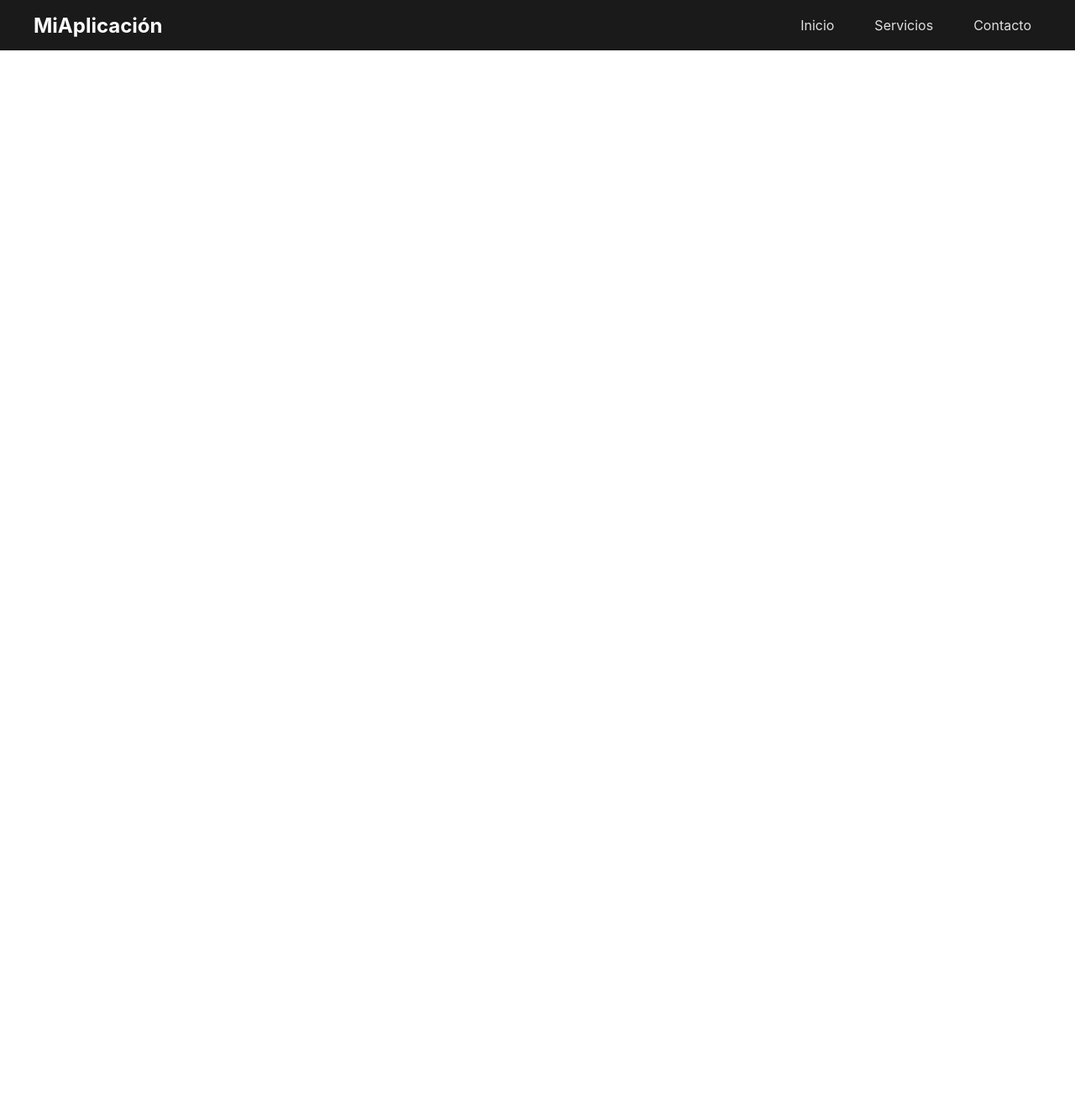
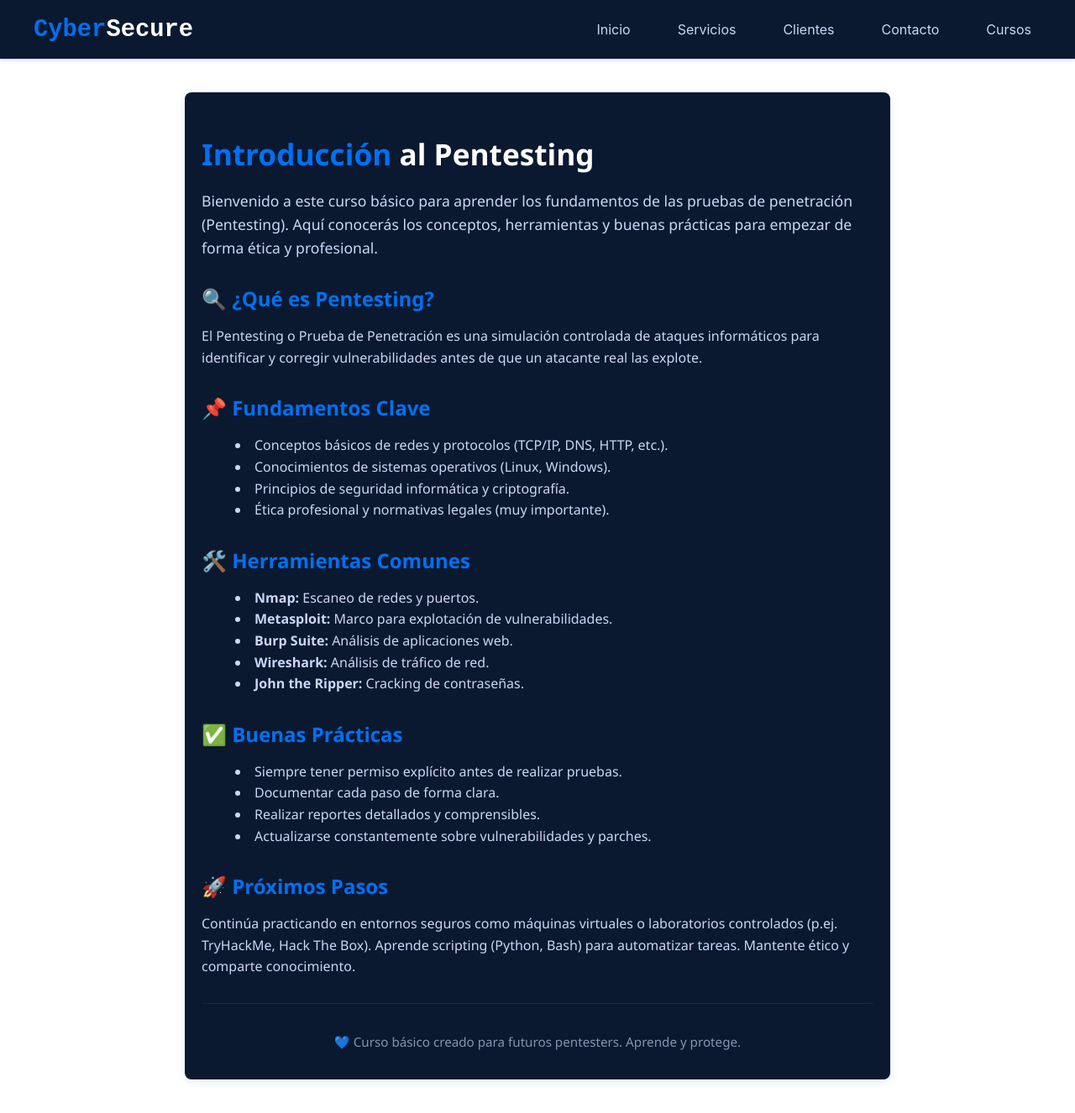
Before and after one commit to Victor-AGSP/cyber, a React (Create React App) app: page /pentesting in a window 1280 px wide. Shown: the whole page at 84% size. Before the commit the page ends 800 px from the top, so only its background shows below. Built offline with nearby package versions, Linux system fonts and the light colour scheme.

Commit message:
Actualización Base

```diff
--- a/package.json
+++ b/package.json
@@ -11,6 +11,7 @@
     "react-dom": "^19.1.0",
     "react-router-dom": "^7.6.0",
     "react-scripts": "5.0.1",
+    "swiper": "^11.2.10",
     "web-vitals": "^2.1.4"
   },
   "scripts": {
--- a/src/App.js
+++ b/src/App.js
@@ -4,6 +4,7 @@ import Inicio from './components/inicio';
 import Menu from './components/menu';
 import Servicios from './components/services';
 import Contacto from './components/contacts';
+import CursoPentesting from './components/curses/cursopentesting';
 
 function App() {
   return (
@@ -13,6 +14,7 @@ function App() {
         <Route path="/" element={<Inicio />} />
         <Route path="/servicios" element={<Servicios />} />
         <Route path="/contacto" element={<Contacto />} />
+        <Route path="/pentesting" element={<CursoPentesting />} />
       </Routes>
     </Router>
   );
--- /dev/null
+++ b/src/components/carrusel.jsx
@@ -0,0 +1,47 @@
+import React from 'react';
+import { Swiper, SwiperSlide } from 'swiper/react';
+import { Navigation, Pagination, Autoplay } from 'swiper/modules';
+import 'swiper/css';
+import 'swiper/css/navigation';
+import 'swiper/css/pagination';
+import '../styles/carrusel.css';
+
+const logos = [
+  { src: 'https://upload.wikimedia.org/wikipedia/commons/3/35/Tux.svg', alt: 'Linux' },
+  { src: 'https://upload.wikimedia.org/wikipedia/commons/2/2d/Metasploit_logo.png', alt: 'Metasploit' },
+  { src: 'https://upload.wikimedia.org/wikipedia/commons/3/3b/Logo_Wireshark.png', alt: 'Wireshark' },
+  { src: 'https://upload.wikimedia.org/wikipedia/commons/5/55/Nmap-logo.svg', alt: 'Nmap' },
+  { src: 'https://upload.wikimedia.org/wikipedia/commons/b/bf/Burp_Suite_logo.png', alt: 'Burp Suite' },
+];
+
+function Carrusel() {
+  return (
+    <section className="carrusel">
+      <h2>🔗 Herramientas y Partners</h2>
+      <Swiper
+        modules={[Navigation, Pagination, Autoplay]}
+        spaceBetween={50}
+        slidesPerView={3}
+        navigation
+        pagination={{ clickable: true }}
+        autoplay={{ delay: 2500, disableOnInteraction: false }}
+        loop={true}
+        breakpoints={{
+          320: { slidesPerView: 1 },
+          768: { slidesPerView: 2 },
+          1024: { slidesPerView: 3 },
+        }}
+      >
+        {logos.map((logo, index) => (
+          <SwiperSlide key={index}>
+            <div className="carrusel-item">
+              <img src={logo.src} alt={logo.alt} />
+            </div>
+          </SwiperSlide>
+        ))}
+      </Swiper>
+    </section>
+  );
+}
+
+export default Carrusel;
--- /dev/null
+++ b/src/components/curses/cursopentesting.jsx
@@ -0,0 +1,71 @@
+import React from 'react';
+import '../../styles/curses/cursopentesting.css';
+
+function CursoPentesting() {
+  return (
+    <section className="curso-container">
+      <h1 className="curso-title">
+        <span className="accent">Introducción</span> al Pentesting
+      </h1>
+
+      <p className="curso-description">
+        Bienvenido a este curso básico para aprender los fundamentos de las pruebas de penetración (Pentesting).
+        Aquí conocerás los conceptos, herramientas y buenas prácticas para empezar de forma ética y profesional.
+      </p>
+
+      <div className="curso-section">
+        <h2>🔍 ¿Qué es Pentesting?</h2>
+        <p>
+          El Pentesting o Prueba de Penetración es una simulación controlada de ataques informáticos para
+          identificar y corregir vulnerabilidades antes de que un atacante real las explote.
+        </p>
+      </div>
+
+      <div className="curso-section">
+        <h2>📌 Fundamentos Clave</h2>
+        <ul>
+          <li>Conceptos básicos de redes y protocolos (TCP/IP, DNS, HTTP, etc.).</li>
+          <li>Conocimientos de sistemas operativos (Linux, Windows).</li>
+          <li>Principios de seguridad informática y criptografía.</li>
+          <li>Ética profesional y normativas legales (muy importante).</li>
+        </ul>
+      </div>
+
+      <div className="curso-section">
+        <h2>🛠️ Herramientas Comunes</h2>
+        <ul>
+          <li><strong>Nmap:</strong> Escaneo de redes y puertos.</li>
+          <li><strong>Metasploit:</strong> Marco para explotación de vulnerabilidades.</li>
+          <li><strong>Burp Suite:</strong> Análisis de aplicaciones web.</li>
+          <li><strong>Wireshark:</strong> Análisis de tráfico de red.</li>
+          <li><strong>John the Ripper:</strong> Cracking de contraseñas.</li>
+        </ul>
+      </div>
+
+      <div className="curso-section">
+        <h2>✅ Buenas Prácticas</h2>
+        <ul>
+          <li>Siempre tener permiso explícito antes de realizar pruebas.</li>
+          <li>Documentar cada paso de forma clara.</li>
+          <li>Realizar reportes detallados y comprensibles.</li>
+          <li>Actualizarse constantemente sobre vulnerabilidades y parches.</li>
+        </ul>
+      </div>
+
+      <div className="curso-section">
+        <h2>🚀 Próximos Pasos</h2>
+        <p>
+          Continúa practicando en entornos seguros como máquinas virtuales o laboratorios controlados (p.ej. TryHackMe,
+          Hack The Box). Aprende scripting (Python, Bash) para automatizar tareas. Mantente ético y comparte
+          conocimiento.
+        </p>
+      </div>
+
+      <footer className="curso-footer">
+        <p>💙 Curso básico creado para futuros pentesters. Aprende y protege.</p>
+      </footer>
+    </section>
+  );
+}
+
+export default CursoPentesting;
--- /dev/null
+++ b/src/components/hero.jsx
@@ -0,0 +1,18 @@
+import React from 'react';
+import '../styles/hero.css';
+
+function Hero() {
+  return (
+    <section className="hero">
+      <div className="hero-content">
+        <h1>
+          <span className="accent">CyberShield</span> Security
+        </h1>
+        <p>Tu aliado confiable en pruebas de penetración y protección digital.</p>
+        <button className="hero-button">Contáctanos</button>
+      </div>
+    </section>
+  );
+}
+
+export default Hero;
--- a/src/components/inicio.jsx
+++ b/src/components/inicio.jsx
@@ -1,16 +1,21 @@
 import React from 'react';
+import Hero from './hero';
+import Carrusel from './carrusel';
 import '../styles/inicio.css';
 
 function Inicio() {
   return (
     <div className="inicio-container">
-      <header className="inicio-header">
-        <h1 className="inicio-title">Bienvenido a Mi Aplicación</h1>
-        <p className="inicio-subtitle">
-          Explora las funcionalidades, gestiona tus recursos y mejora tu productividad.
+      <Hero />
+      <section className="inicio-about">
+        <h2>🔒 Nuestra Misión</h2>
+        <p>
+          Protegemos tus activos digitales con pruebas de seguridad, auditorías y consultoría
+          de ciberseguridad de primer nivel. Nuestro equipo combina experiencia y tecnología
+          para blindar tu empresa frente a amenazas reales.
         </p>
-        <button className="inicio-button">Comenzar</button>
-      </header>
+      </section>
+      <Carrusel />
     </div>
   );
 }
--- a/src/components/menu.jsx
+++ b/src/components/menu.jsx
@@ -8,20 +8,34 @@ function Menu() {
   const navItems = [
     { label: 'Inicio', path: '/' },
     { label: 'Servicios', path: '/servicios' },
+    { label: 'Clientes', path: '/clientes' },
     { label: 'Contacto', path: '/contacto' },
+    { label: 'Cursos', path: '/pentesting' },
   ];
 
   return (
     <nav className="menu-nav">
       <div className="menu-container">
-        <div className="menu-logo">MiAplicación</div>
-        <button className="menu-toggle" onClick={() => setIsOpen(!isOpen)}>
-          ☰
+        <div className="menu-logo">
+          <span className="logo-accent">Cyber</span>Secure
+        </div>
+        <button
+          className={`menu-toggle ${isOpen ? 'active' : ''}`}
+          onClick={() => setIsOpen(!isOpen)}
+        >
+          <span></span>
+          <span></span>
+          <span></span>
         </button>
+
         <ul className={`menu-links ${isOpen ? 'active' : ''}`}>
           {navItems.map((item) => (
             <li key={item.label}>
-              <Link className="menu-link" to={item.path} onClick={() => setIsOpen(false)}>
+              <Link
+                className="menu-link"
+                to={item.path}
+                onClick={() => setIsOpen(false)}
+              >
                 {item.label}
               </Link>
             </li>
--- /dev/null
+++ b/src/styles/carrusel.css
@@ -0,0 +1,45 @@
+.carrusel {
+  padding: 60px 20px;
+  background: #0a192f;
+  text-align: center;
+}
+
+.carrusel h2 {
+  font-size: 2rem;
+  color: #0070f3;
+  margin-bottom: 40px;
+}
+
+.carrusel-item {
+  display: flex;
+  align-items: center;
+  justify-content: center;
+  height: 100px;
+}
+
+.carrusel-item img {
+  max-width: 120px;
+  max-height: 80px;
+  filter: brightness(0) invert(1);
+  opacity: 0.8;
+  transition: transform 0.3s ease, opacity 0.3s ease;
+}
+
+.carrusel-item img:hover {
+  transform: scale(1.1);
+  opacity: 1;
+}
+
+/* Swiper overrides para que flechas y bullets combinen */
+.swiper-button-prev,
+.swiper-button-next {
+  color: #0070f3;
+}
+
+.swiper-pagination-bullet {
+  background: #0070f3;
+}
+
+.swiper-pagination-bullet-active {
+  background: #00b7ff;
+}
--- /dev/null
+++ b/src/styles/curses/cursopentesting.css
@@ -0,0 +1,54 @@
+.curso-container {
+  max-width: 800px;
+  margin: 40px auto;
+  padding: 20px;
+  background: #0a192f;
+  color: #ccd6f6;
+  border-radius: 8px;
+  box-shadow: 0 4px 12px rgba(0, 112, 243, 0.1);
+  font-family: 'Segoe UI', Tahoma, Geneva, Verdana, sans-serif;
+}
+
+.curso-title {
+  font-size: 2.2rem;
+  color: #ffffff;
+  margin-bottom: 10px;
+}
+
+.accent {
+  color: #0070f3;
+}
+
+.curso-description {
+  font-size: 1.1rem;
+  margin-bottom: 30px;
+  line-height: 1.6;
+}
+
+.curso-section {
+  margin-bottom: 30px;
+}
+
+.curso-section h2 {
+  font-size: 1.5rem;
+  margin-bottom: 10px;
+  color: #0070f3;
+}
+
+.curso-section p,
+.curso-section ul {
+  font-size: 1rem;
+  line-height: 1.6;
+}
+
+.curso-section ul {
+  list-style: disc inside;
+}
+
+.curso-footer {
+  border-top: 1px solid rgba(0, 112, 243, 0.2);
+  padding-top: 20px;
+  font-size: 0.95rem;
+  text-align: center;
+  color: #8892b0;
+}
--- /dev/null
+++ b/src/styles/hero.css
@@ -0,0 +1,36 @@
+.hero {
+  background: linear-gradient(135deg, #0a192f 0%, #0f2744 100%);
+  color: #ffffff;
+  padding: 120px 20px;
+  text-align: center;
+}
+
+.hero-content h1 {
+  font-size: 3rem;
+  margin-bottom: 20px;
+}
+
+.accent {
+  color: #0070f3;
+}
+
+.hero-content p {
+  font-size: 1.2rem;
+  margin-bottom: 30px;
+  color: #ccd6f6;
+}
+
+.hero-button {
+  background: #0070f3;
+  color: #ffffff;
+  border: none;
+  padding: 12px 32px;
+  font-size: 1rem;
+  border-radius: 4px;
+  cursor: pointer;
+  transition: background 0.3s ease;
+}
+
+.hero-button:hover {
+  background: #005bb5;
+}
--- a/src/styles/inicio.css
+++ b/src/styles/inicio.css
@@ -1,40 +1,24 @@
 .inicio-container {
-    height: 100vh;
-    background: linear-gradient(135deg, #1e1e1e, #3a3a3a);
-    color: white;
-    display: flex;
-    align-items: center;
-    justify-content: center;
-    padding: 0 20px;
-  }
+  background: #0a192f;
+  color: #ccd6f6;
+  font-family: 'Segoe UI', Tahoma, Geneva, Verdana, sans-serif;
+}
 
-  .inicio-header {
-    text-align: center;
-    max-width: 600px;
-  }
+.inicio-about {
+  max-width: 800px;
+  margin: 40px auto;
+  padding: 0 20px;
+  text-align: center;
+}
 
-  .inicio-title {
-    font-size: 3rem;
-    margin-bottom: 20px;
-  }
+.inicio-about h2 {
+  font-size: 2rem;
+  color: #0070f3;
+  margin-bottom: 10px;
+}
 
-  .inicio-subtitle {
-    font-size: 1.2rem;
-    margin-bottom: 30px;
-    color: #ccc;
-  }
-
-  .inicio-button {
-    padding: 12px 24px;
-    font-size: 1rem;
-    background-color: #ff5c5c;
-    border: none;
-    border-radius: 8px;
-    cursor: pointer;
-    transition: background 0.3s ease, transform 0.2s ease;
-  }
-
-  .inicio-button:hover {
-    background-color: #ff3c3c;
-    transform: scale(1.05);
-  }
+.inicio-about p {
+  font-size: 1.1rem;
+  line-height: 1.6;
+  color: #8892b0;
+}
--- a/src/styles/menu.css
+++ b/src/styles/menu.css
@@ -2,36 +2,39 @@
   position: sticky;
   top: 0;
   width: 100%;
-    background-color: #1a1a1a;
+  background-color: #0a192f; /* Azul oscuro */
   z-index: 1000;
-    box-shadow: 0 2px 4px rgba(255, 255, 255, 0.05);
-    height: 60px;
+  box-shadow: 0 2px 4px rgba(0, 112, 243, 0.2);
+  height: 70px;
 }
 
 .menu-container {
   max-width: 1200px;
   margin: 0 auto;
-    padding: 0 16px;
+  padding: 0 20px;
   display: flex;
   justify-content: space-between;
   align-items: center;
   height: 100%;
-    position: relative;
 }
 
 .menu-logo {
   color: #ffffff;
-    font-size: 1.5rem;
+  font-size: 1.8rem;
   font-weight: bold;
+  font-family: 'Courier New', Courier, monospace;
+}
+
+.logo-accent {
+  color: #0070f3; /* Azul brillante */
 }
 
 .menu-links {
   list-style: none;
   display: flex;
-    gap: 24px;
+  gap: 32px;
   margin: 0;
   padding: 0;
-    height: 100%;
   align-items: center;
 }
 
@@ -46,24 +49,33 @@
   padding: 0 12px;
   text-decoration: none;
   font-size: 1rem;
-    color: #e0e0e0;
+  color: #ccd6f6; /* Azul grisáceo claro */
   border-radius: 4px;
-    transition: color 0.3s ease, background 0.3s ease;
+  transition: all 0.3s ease;
 }
 
 .menu-link:hover {
-    color: #ffffff;
-    background: rgba(255, 255, 255, 0.1);
+  color: #0070f3;
+  background: rgba(0, 112, 243, 0.1);
 }
 
 .menu-toggle {
   display: none;
-    font-size: 1.5rem;
-    color: white;
+  flex-direction: column;
+  justify-content: space-between;
+  width: 30px;
+  height: 21px;
   background: none;
   border: none;
   cursor: pointer;
-    z-index: 1100; /* para que esté encima del menú */
+}
+
+.menu-toggle span {
+  height: 3px;
+  width: 100%;
+  background: #0070f3;
+  border-radius: 2px;
+  transition: all 0.3s ease;
 }
 
 
@@ -73,49 +85,67 @@
     align-items: stretch;
     padding: 12px 16px;
     height: auto;
-      position: relative;
   }
 
   .menu-toggle {
     display: block;
     position: absolute;
-      top: 16px;
-      right: 16px;
+    top: 20px;
+    right: 20px;
   }
 
   .menu-links {
     flex-direction: column;
     gap: 0;
     width: 100%;
-      background-color: #1a1a1a;
+    background-color: #0a192f;
     display: none;
-      border-top: 1px solid rgba(255, 255, 255, 0.1);
+    border-top: 1px solid rgba(0, 112, 243, 0.2);
     margin-top: 20px;
   }
 
   .menu-links.active {
     display: flex;
-      max-height: 60vh; /* el menú no ocupará más del 60% del alto de la pantalla */
+    max-height: 70vh;
     overflow-y: auto;
     border-radius: 4px;
-      box-shadow: 0 4px 8px rgba(0, 0, 0, 0.3);
+    box-shadow: 0 4px 8px rgba(0, 112, 243, 0.2);
   }
 
   .menu-links li {
     width: 100%;
-      border-bottom: 1px solid rgba(255, 255, 255, 0.05);
+    border-bottom: 1px solid rgba(0, 112, 243, 0.05);
   }
 
   .menu-link {
     width: 100%;
     padding: 16px;
-      background-color: #1a1a1a;
-      color: #e0e0e0;
-      transition: background 0.3s ease;
+    background-color: #0a192f;
+    color: #ccd6f6;
   }
 
   .menu-link:hover {
-      background-color: rgba(255, 255, 255, 0.1);
-      color: white;
+    background: rgba(0, 112, 243, 0.1);
+    color: #0070f3;
   }
 }
+
+@media (max-width: 768px) {
+  .menu-toggle {
+    display: flex;
+    position: absolute;
+    top: 20px;
+    right: 20px;
+  }
+}
+.menu-toggle.active span:nth-child(1) {
+  transform: rotate(45deg) translate(5px, 5px);
+}
+
+.menu-toggle.active span:nth-child(2) {
+  opacity: 0;
+}
+
+.menu-toggle.active span:nth-child(3) {
+  transform: rotate(-45deg) translate(6px, -6px);
+}
```
Also changed, not shown: 1 other file (tests, documents, lock files or other folders). Lines whose indentation alone changed are shown as unchanged.
